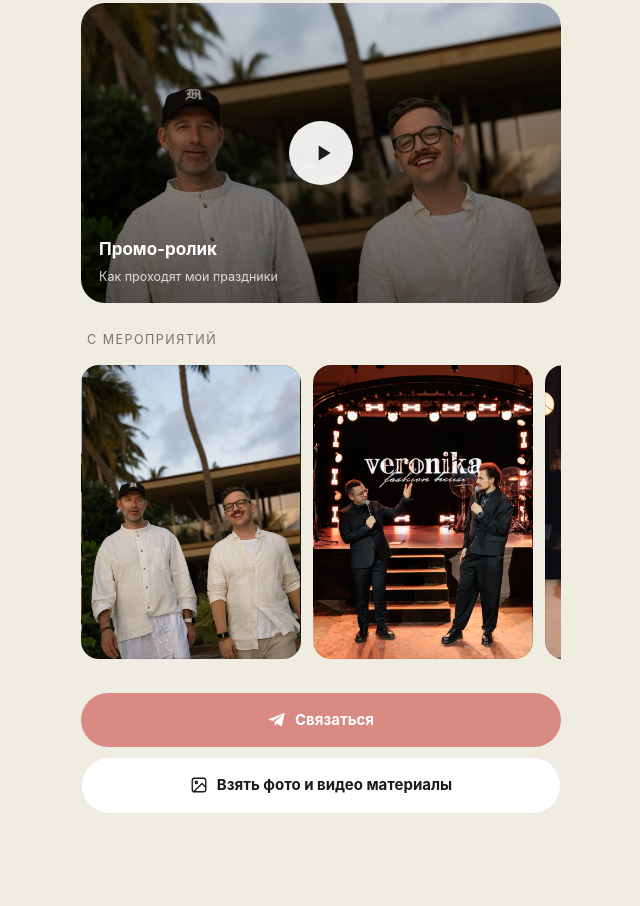
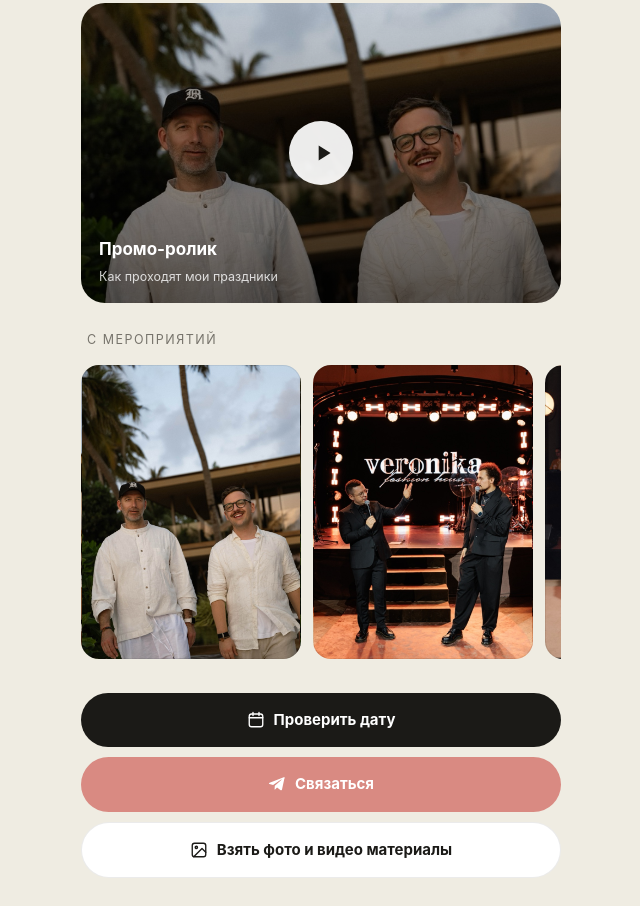
Before and after one commit to gkorobkovvadim-blip/portfolio, a plain HTML site: page bday.html in a window 1280 px wide. Shown: the part 1079-1985 px from the top of the page, without its empty margins (319-959 px from the left). Before the commit the page ends 1921 px from the top, so only its background shows below. Drawn offline with Linux system fonts and the light colour scheme.

Commit message:
Add files via upload

```diff
--- a/bday.html
+++ b/bday.html
@@ -58,6 +58,7 @@
     .action:active { transform: scale(.98); }
     .action svg { width: 18px; height: 18px; flex: none; }
     .action.rose { background: var(--rose); color: #fff; }
+    .action.dark { background: var(--dark); color: #fff; }
     .action.ghost { background: var(--card); color: var(--text); border: 1px solid var(--line); }
   </style>
 </head>
@@ -94,6 +95,10 @@
     <div class="gallery" id="gallery"></div>
 
     <div class="actions">
+      <a class="action dark" href="checkdate.html">
+        <svg viewBox="0 0 24 24" fill="none" stroke="currentColor" stroke-width="1.8" stroke-linecap="round" stroke-linejoin="round"><rect x="3" y="4" width="18" height="17" rx="3"/><path d="M3 9h18M8 2v4M16 2v4"/></svg>
+        Проверить дату
+      </a>
       <a class="action rose" id="contact" href="#">
         <svg viewBox="0 0 24 24" fill="currentColor"><path d="M21.9 4.3 18.7 19.4c-.24 1.06-.87 1.32-1.76.82l-4.87-3.59-2.35 2.26c-.26.26-.48.48-.98.48l.35-4.96 9.03-8.16c.39-.35-.09-.55-.61-.2L6.79 13.4l-4.8-1.5c-1.04-.33-1.06-1.04.22-1.54l18.77-7.24c.87-.32 1.63.2 1.35 1.54z"/></svg>
         Связаться
```
Also changed, not shown: corporate.html (+4 -0 lines), wedding.html (+5 -0 lines).
